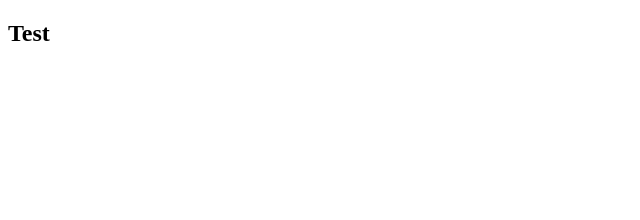
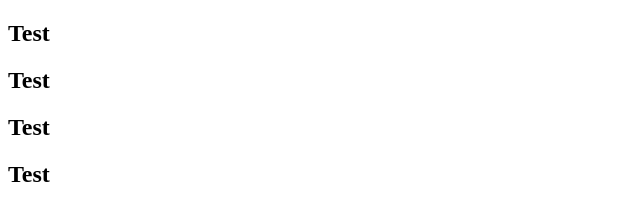
Before and after one commit to gitesh-purbia/angular-test, a website: page test.html in a window 1280 px wide. Shown: the whole page, without its empty margins (0-640 px from the left). Drawn offline with Linux system fonts and the light colour scheme.

```diff
--- a/test.html
+++ b/test.html
@@ -6,5 +6,8 @@
 </head>
 <body>
 	<h2>Test</h2>
+	<h2>Test</h2>
+	<h2>Test</h2>
+	<h2>Test</h2>
 </body>
 </html>
```
Also changed, not shown: package.json (added, +26 -0 lines), 1 other file.
